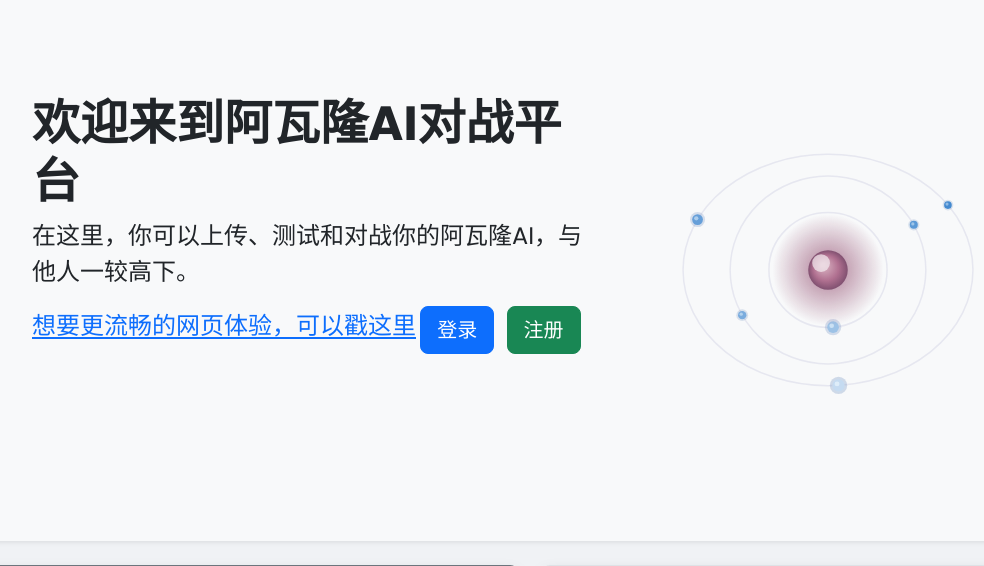
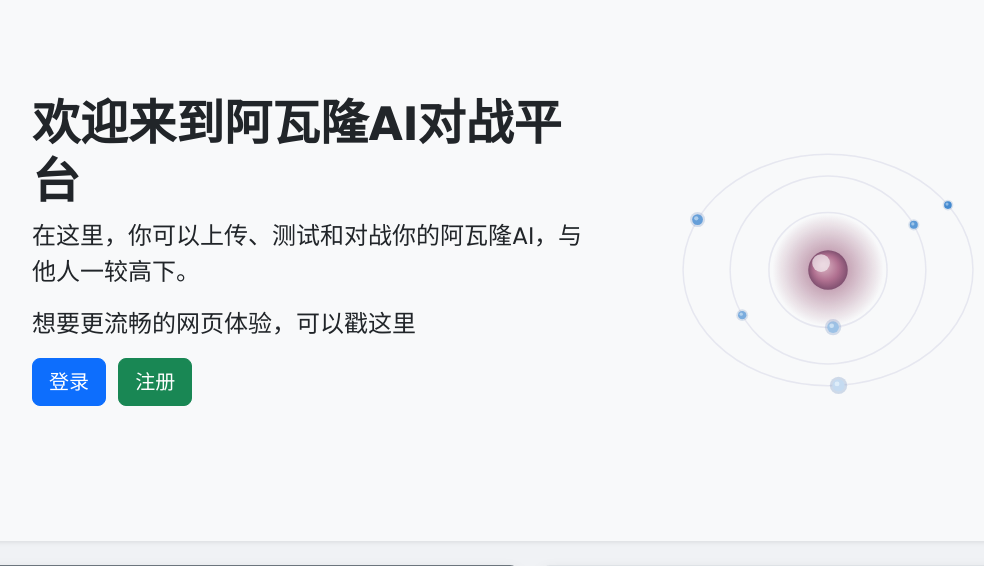
Before and after one commit to pkulab409/python.avalon, a Flask app: page / in a window 1280 px wide. Shown: the part 119-685 px from the top of the page, without its empty margins (110-1094 px from the left). Run offline with Flask 3, Linux system fonts and the light colour scheme; some libraries are stand-ins or nearby versions.

Commit message:
style(index)

```diff
--- a/templates/index.html
+++ b/templates/index.html
@@ -10,7 +10,7 @@
                     <div class="col-md-7">
                         <h1 class="display-5 fw-bold">欢迎来到阿瓦隆AI对战平台</h1>
                         <p class="col-md-12 fs-4">在这里，你可以上传、测试和对战你的阿瓦隆AI，与他人一较高下。</p>
-                        <a class="col-md-12 fs-4" href="http://avalon.mouliang.tech/">想要更流畅的网页体验，可以戳这里</a>
+                        <p class="col-md-12 fs-4" href="http://avalon.mouliang.tech/">想要更流畅的网页体验，可以戳这里</p>
                         {% if current_user.is_authenticated %}
                             <a href="{{ url_for('game.lobby') }}"
                                class="btn btn-primary btn-lg me-2"
```
